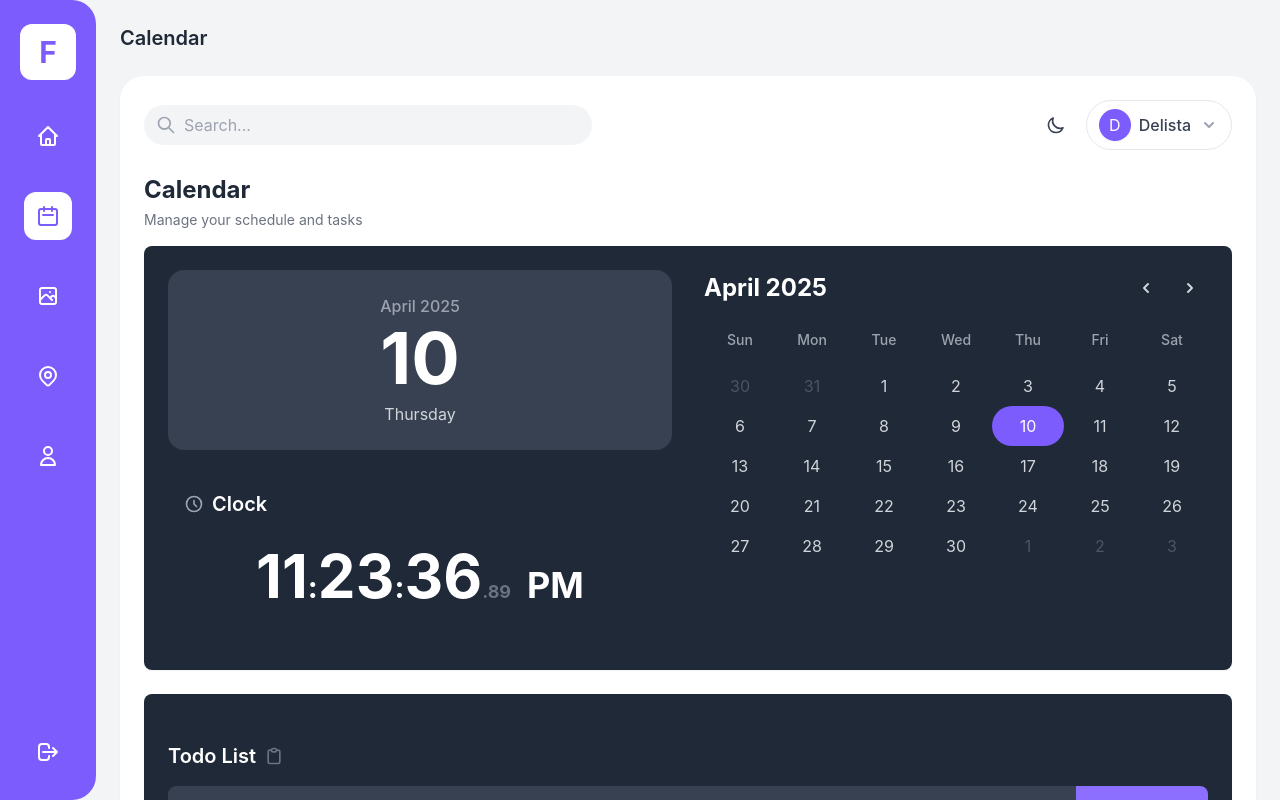
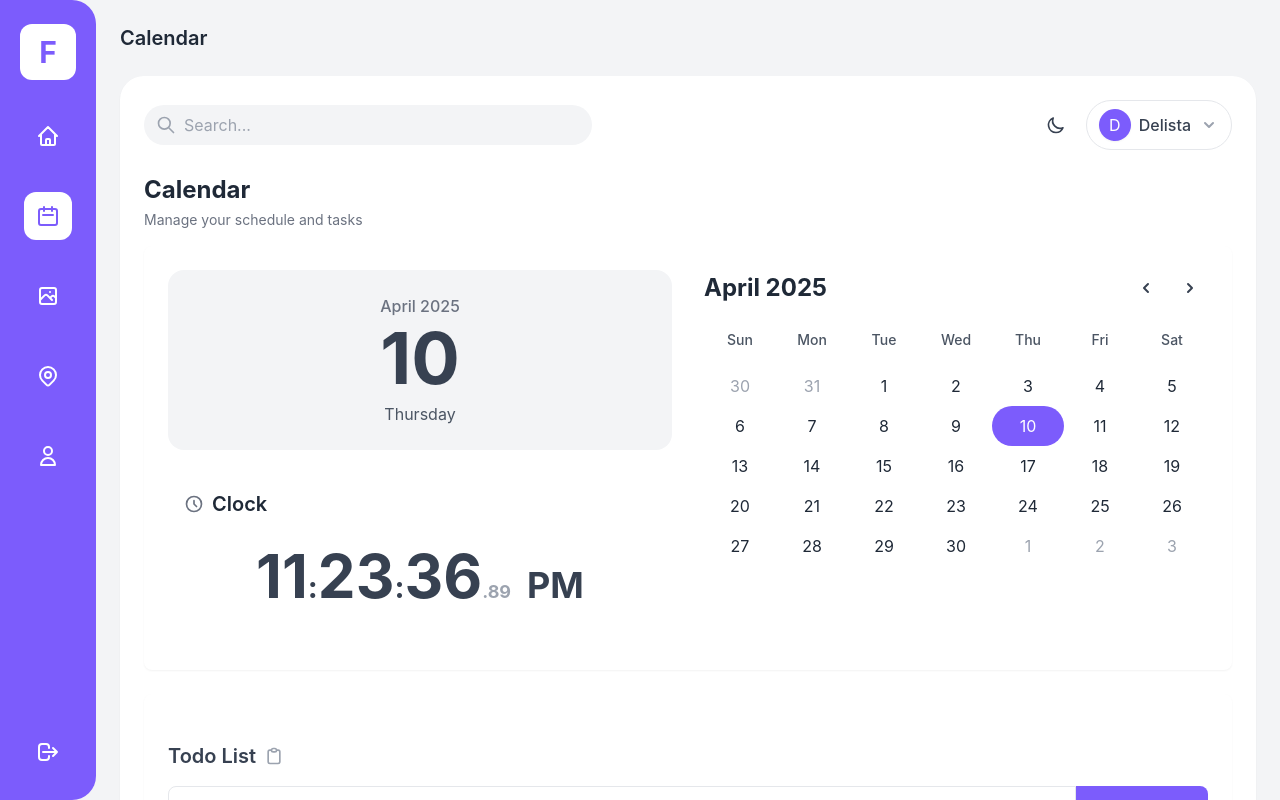
Before and after one commit to gilanglahat22/150-Days-Project, a React (Create React App) app: page /calendar in a window 1280 px wide. Built offline with nearby package versions, Linux system fonts and the light colour scheme.

Commit message:
Fix calendar light theme background container

```diff
--- a/src/components/calendar/Calendar.tsx
+++ b/src/components/calendar/Calendar.tsx
@@ -21,13 +21,13 @@ const Calendar: React.FC = () => {
     const dateFormat = "MMMM yyyy";
     return (
       <div className="flex justify-between items-center mb-4">
-        <h2 className="text-xl md:text-2xl font-bold text-white">
+        <h2 className="text-xl md:text-2xl font-bold text-gray-800 dark:text-white">
           {format(currentMonth, dateFormat)}
         </h2>
         <div className="flex space-x-2">
           <button
             onClick={prevMonth}
-            className="p-2 rounded-full hover:bg-gray-700 text-gray-300"
+            className="p-2 rounded-full hover:bg-gray-100 dark:hover:bg-gray-700 text-gray-700 dark:text-gray-300"
           >
             <svg xmlns="http://www.w3.org/2000/svg" className="h-5 w-5" viewBox="0 0 20 20" fill="currentColor">
               <path fillRule="evenodd" d="M12.707 5.293a1 1 0 010 1.414L9.414 10l3.293 3.293a1 1 0 01-1.414 1.414l-4-4a1 1 0 010-1.414l4-4a1 1 0 011.414 0z" clipRule="evenodd" />
@@ -35,7 +35,7 @@ const Calendar: React.FC = () => {
           </button>
           <button
             onClick={nextMonth}
-            className="p-2 rounded-full hover:bg-gray-700 text-gray-300"
+            className="p-2 rounded-full hover:bg-gray-100 dark:hover:bg-gray-700 text-gray-700 dark:text-gray-300"
           >
             <svg xmlns="http://www.w3.org/2000/svg" className="h-5 w-5" viewBox="0 0 20 20" fill="currentColor">
               <path fillRule="evenodd" d="M7.293 14.707a1 1 0 010-1.414L10.586 10 7.293 6.707a1 1 0 011.414-1.414l4 4a1 1 0 010 1.414l-4 4a1 1 0 01-1.414 0z" clipRule="evenodd" />
@@ -53,7 +53,7 @@ const Calendar: React.FC = () => {
 
     for (let i = 0; i < 7; i++) {
       days.push(
-        <div key={i} className="font-medium text-center text-xs md:text-sm py-2 text-gray-400">
+        <div key={i} className="font-medium text-center text-xs md:text-sm py-2 text-gray-600 dark:text-gray-400">
           {format(addMonths(startDate, 0), dayFormat)}
         </div>
       );
@@ -84,12 +84,12 @@ const Calendar: React.FC = () => {
             key={day.toString()}
             className={`p-1 md:p-2 text-center cursor-pointer text-sm md:text-base ${
               !isSameMonth(day, monthStart)
-                ? "text-gray-600"
+                ? "text-gray-400 dark:text-gray-600"
                 : isToday(day)
                 ? "bg-primary dark:bg-primary-light text-white rounded-full"
-                : "text-gray-300"
+                : "text-gray-800 dark:text-gray-300"
             } ${
-              isSameMonth(day, monthStart) && !isToday(day) ? "hover:bg-gray-700" : ""
+              isSameMonth(day, monthStart) && !isToday(day) ? "hover:bg-gray-100 dark:hover:bg-gray-700" : ""
             }`}
             onClick={() => onDateClick(cloneDay)}
           >
@@ -106,7 +106,7 @@ const Calendar: React.FC = () => {
       days = [];
     }
 
-    return <div className="bg-gray-800 rounded-lg">{rows}</div>;
+    return <div className="bg-white dark:bg-gray-800 rounded-lg">{rows}</div>;
   };
 
   const renderSelectedDate = () => {
@@ -114,14 +114,14 @@ const Calendar: React.FC = () => {
     const dayFormat = "EEEE";
 
     return (
-      <div className="bg-gray-700 rounded-2xl p-4 md:p-6 flex flex-col items-center mb-4 md:mb-6">
-        <h2 className="text-gray-400 text-sm md:text-base font-medium mb-1">
+      <div className="bg-gray-100 dark:bg-gray-700 rounded-2xl p-4 md:p-6 flex flex-col items-center mb-4 md:mb-6">
+        <h2 className="text-gray-500 dark:text-gray-400 text-sm md:text-base font-medium mb-1">
           {format(selectedDate, "MMMM yyyy")}
         </h2>
-        <div className="text-4xl md:text-7xl font-bold text-white mb-1 md:mb-2">
+        <div className="text-4xl md:text-7xl font-bold text-gray-700 dark:text-white mb-1 md:mb-2">
           {format(selectedDate, dateFormat)}
         </div>
-        <div className="text-sm md:text-base text-gray-300">
+        <div className="text-sm md:text-base text-gray-600 dark:text-gray-300">
           {format(selectedDate, dayFormat)}
         </div>
       </div>
@@ -130,15 +130,15 @@ const Calendar: React.FC = () => {
 
   const renderClock = () => {
     return (
-      <div className="bg-gray-800 rounded-lg p-3 md:p-4">
-        <div className="text-lg md:text-xl font-semibold mb-1 flex items-center text-white">
-          <svg xmlns="http://www.w3.org/2000/svg" className="h-4 w-4 md:h-5 md:w-5 mr-2 text-gray-400" fill="none" viewBox="0 0 24 24" stroke="currentColor">
+      <div className="bg-white dark:bg-gray-800 rounded-lg p-3 md:p-4">
+        <div className="text-lg md:text-xl font-semibold mb-1 flex items-center text-gray-800 dark:text-white">
+          <svg xmlns="http://www.w3.org/2000/svg" className="h-4 w-4 md:h-5 md:w-5 mr-2 text-gray-500 dark:text-gray-400" fill="none" viewBox="0 0 24 24" stroke="currentColor">
             <path strokeLinecap="round" strokeLinejoin="round" strokeWidth={2} d="M12 8v4l3 3m6-3a9 9 0 11-18 0 9 9 0 0118 0z" />
           </svg>
           Clock
         </div>
-        <div className="text-3xl md:text-6xl font-bold text-center py-3 md:py-6 text-white">
-          11<span className="text-xl md:text-3xl">:</span>23<span className="text-xl md:text-3xl">:</span>36<span className="text-xs md:text-lg text-gray-500">.89</span>
+        <div className="text-3xl md:text-6xl font-bold text-center py-3 md:py-6 text-gray-700 dark:text-white">
+          11<span className="text-xl md:text-3xl">:</span>23<span className="text-xl md:text-3xl">:</span>36<span className="text-xs md:text-lg text-gray-400 dark:text-gray-500">.89</span>
           <span className="text-2xl md:text-4xl ml-2 md:ml-4">PM</span>
         </div>
       </div>
--- a/src/components/calendar/TodoList.tsx
+++ b/src/components/calendar/TodoList.tsx
@@ -48,9 +48,9 @@ const TodoList: React.FC<TodoListProps> = ({ initialTodos = [] }) => {
   return (
     <div className="mt-4 md:mt-6">
       <div className="flex justify-between items-center mb-3 md:mb-4">
-        <h2 className="text-lg md:text-xl font-semibold text-white flex items-center">
+        <h2 className="text-lg md:text-xl font-semibold text-gray-700 dark:text-white flex items-center">
           Todo List
-          <svg xmlns="http://www.w3.org/2000/svg" className="h-4 w-4 md:h-5 md:w-5 ml-2 text-gray-500" fill="none" viewBox="0 0 24 24" stroke="currentColor">
+          <svg xmlns="http://www.w3.org/2000/svg" className="h-4 w-4 md:h-5 md:w-5 ml-2 text-gray-400 dark:text-gray-500" fill="none" viewBox="0 0 24 24" stroke="currentColor">
             <path strokeLinecap="round" strokeLinejoin="round" strokeWidth={2} d="M9 5H7a2 2 0 00-2 2v12a2 2 0 002 2h10a2 2 0 002-2V7a2 2 0 00-2-2h-2M9 5a2 2 0 002 2h2a2 2 0 002-2M9 5a2 2 0 012-2h2a2 2 0 012 2" />
           </svg>
         </h2>
@@ -59,14 +59,14 @@ const TodoList: React.FC<TodoListProps> = ({ initialTodos = [] }) => {
       <div className="flex mb-3 md:mb-4">
         <input
           type="text"
-          className="flex-1 p-2 border border-gray-700 bg-gray-700 text-white rounded-l-lg focus:outline-none focus:ring-2 focus:ring-primary-light focus:border-transparent text-sm md:text-base"
+          className="flex-1 p-2 border border-gray-200 dark:border-gray-700 bg-white dark:bg-gray-700 text-gray-800 dark:text-white rounded-l-lg focus:outline-none focus:ring-2 focus:ring-primary dark:focus:ring-primary-light focus:border-transparent text-sm md:text-base"
           placeholder="Write here anything..."
           value={newTodo}
           onChange={handleInputChange}
           onKeyPress={handleKeyPress}
         />
         <button
-          className="bg-primary-light text-white px-2 md:px-4 py-2 rounded-r-lg flex items-center text-sm md:text-base"
+          className="bg-primary dark:bg-primary-light text-white px-2 md:px-4 py-2 rounded-r-lg flex items-center text-sm md:text-base"
           onClick={addTodo}
         >
           <span className="hidden md:inline">Add to list</span>
@@ -79,22 +79,22 @@ const TodoList: React.FC<TodoListProps> = ({ initialTodos = [] }) => {
 
       <div className="space-y-2">
         {todos.length === 0 ? (
-          <div className="text-center py-4 md:py-6 text-gray-400 text-sm md:text-base">
+          <div className="text-center py-4 md:py-6 text-gray-500 dark:text-gray-400 text-sm md:text-base">
             Your todo list is empty
           </div>
         ) : (
           todos.map(todo => (
             <div
               key={todo.id}
-              className="flex items-center p-2 md:p-3 bg-gray-700 border border-gray-700 rounded-lg"
+              className="flex items-center p-2 md:p-3 bg-white dark:bg-gray-800 border border-gray-100 dark:border-gray-700 rounded-lg"
             >
               <input
                 type="checkbox"
                 checked={todo.completed}
                 onChange={() => toggleTodo(todo.id)}
-                className="mr-2 md:mr-3 h-4 w-4 md:h-5 md:w-5 text-primary-light focus:ring-primary-light"
+                className="mr-2 md:mr-3 h-4 w-4 md:h-5 md:w-5 text-primary dark:text-primary-light focus:ring-primary dark:focus:ring-primary-light"
               />
-              <span className={`flex-1 text-sm md:text-base ${todo.completed ? 'line-through text-gray-500' : 'text-gray-300'}`}>
+              <span className={`flex-1 text-sm md:text-base ${todo.completed ? 'line-through text-gray-400 dark:text-gray-500' : 'text-gray-700 dark:text-gray-300'}`}>
                 {todo.text}
               </span>
             </div>
--- a/src/pages/CalendarPage.tsx
+++ b/src/pages/CalendarPage.tsx
@@ -22,10 +22,10 @@ const CalendarPage: React.FC = () => {
       </div>
 
       <div className="space-y-6">
-        <div className="bg-gray-800 dark:bg-gray-800 rounded-lg p-4 md:p-6 shadow-sm text-white">
+        <div className="bg-white dark:bg-gray-800 rounded-lg p-4 md:p-6 shadow-sm text-gray-800 dark:text-white">
           <Calendar />
         </div>
-        <div className="bg-gray-800 dark:bg-gray-800 rounded-lg p-4 md:p-6 shadow-sm text-white">
+        <div className="bg-white dark:bg-gray-800 rounded-lg p-4 md:p-6 shadow-sm text-gray-800 dark:text-white">
           <TodoList initialTodos={initialTodos} />
         </div>
       </div>
```
